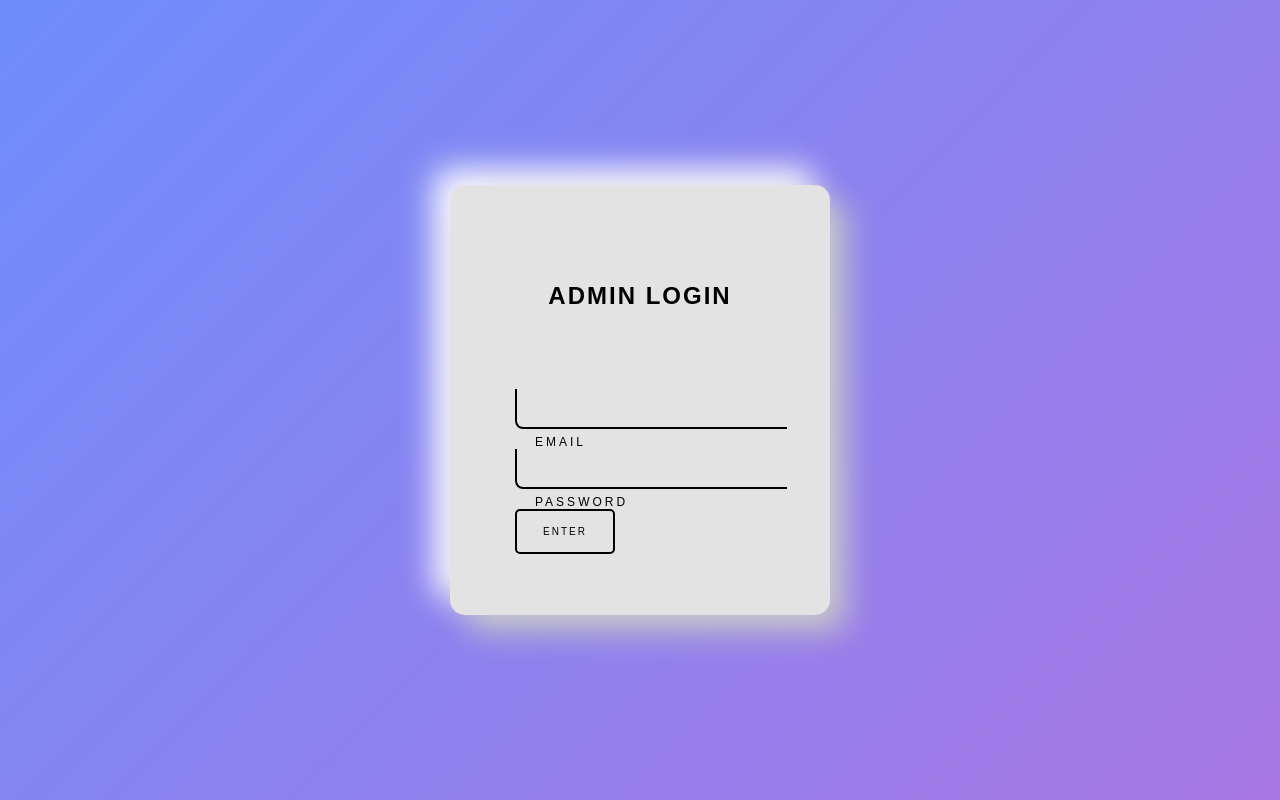
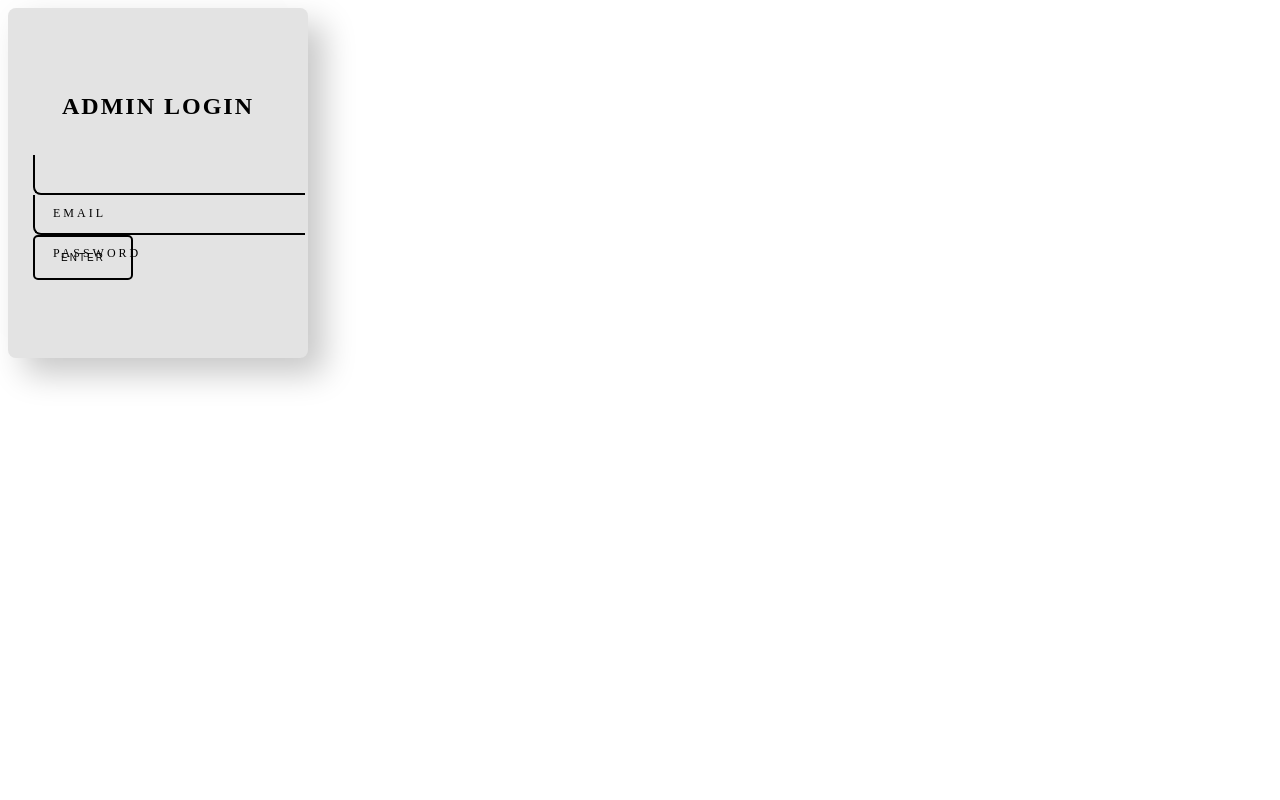
Before and after one commit to hncs28/finalbackend, a Laravel app: page /admin in a window 1280 px wide. Run offline with Laravel 12, Linux system fonts and the light colour scheme.

Commit message:
Refactor form styling and UX in login.blade.php

```diff
--- a/resources/views/CMS/login.blade.php
+++ b/resources/views/CMS/login.blade.php
@@ -6,17 +6,18 @@
     <meta name="viewport" content="width=device-width, initial-scale=1.0">
     <title>Login</title>
     <style>
-        body {
-            font-family: 'Arial', sans-serif;
-            background: linear-gradient(135deg, #6e8efb, #a777e3);
-            display: flex;
-            justify-content: center;
-            align-items: center;
-            height: 100vh;
-            margin: 0;
+        /* From Uiverse.io by JkHuger */
+        .singup {
+            color: #000;
+            text-transform: uppercase;
+            letter-spacing: 2px;
+            display: block;
+            font-weight: bold;
+            font-size: x-large;
+            margin-top: 1.5em;
         }
 
-        .container {
+        .card {
             display: flex;
             justify-content: center;
             align-items: center;
@@ -26,28 +27,19 @@
             gap: 35px;
             border-radius: 15px;
             background: #e3e3e3;
-            box-shadow: 16px 16px 32px #c8c8c8, -16px -16px 32px #fefefe;
-            padding: 40px;
+            box-shadow: 16px 16px 32px #c8c8c8,
+                -16px -16px 32px #fefefe;
+            border-radius: 8px;
         }
 
-        .login-title {
-            color: #000;
-            text-transform: uppercase;
-            letter-spacing: 2px;
-            display: block;
-            font-weight: bold;
-            font-size: x-large;
-            margin-top: 1.5em;
-            margin-bottom: 1em;
-        }
-
-        .inputBox {
-            margin-top: 20px;
+        .inputBox,
+        .inputBox1 {
             position: relative;
             width: 250px;
         }
 
-        .inputBox input {
+        .inputBox input,
+        .inputBox1 input {
             width: 100%;
             padding: 10px;
             outline: none;
@@ -61,7 +53,9 @@
             border-bottom-left-radius: 8px;
         }
 
-        .inputBox span {
+        .inputBox span,
+        .inputBox1 span {
+            margin-top: 5px;
             position: absolute;
             left: 0;
             transform: translateY(-4px);
@@ -87,13 +81,26 @@
             border: 2px;
         }
 
+        .inputBox1 input:valid~span,
+        .inputBox1 input:focus~span {
+            transform: translateX(156px) translateY(-15px);
+            font-size: 0.8em;
+            padding: 5px 10px;
+            background: #000;
+            letter-spacing: 0.2em;
+            color: #fff;
+            border: 2px;
+        }
+
         .inputBox input:valid,
-        .inputBox input:focus {
+        .inputBox input:focus,
+        .inputBox1 input:valid,
+        .inputBox1 input:focus {
             border: 2px solid #000;
             border-radius: 8px;
         }
 
-        .login-button {
+        .enter {
             height: 45px;
             width: 100px;
             border-radius: 5px;
@@ -104,48 +111,42 @@
             text-transform: uppercase;
             font-size: 10px;
             letter-spacing: 2px;
-            margin-top: 20px;
+            margin-bottom: 3em;
         }
 
-        .login-button:hover {
+        .enter:hover {
             background-color: rgb(0, 0, 0);
             color: white;
-        }
-
-        .forgot-password {
-            margin-top: 12px;
-            font-size: 14px;
-            color: #6e8efb;
-            text-decoration: none;
-            transition: color 0.3s;
-        }
-
-        .forgot-password:hover {
-            color: #5a6bfc;
-            text-decoration: underline;
         }
     </style>
 </head>
 
 <body>
     <div class="container">
-        <h2 class="login-title">Admin Login</h2>
+        <div class="card">
+            <a class="singup">Admin login</a>
 
+            <!-- Form starts here -->
             <form action="{{ route('login') }}" method="POST">
                 @csrf
-            <div class="inputBox">
-                <input type="email" id="email" name="email" required>
-                <span>Email</span>
+                <!-- Email input -->
+                <div class="inputBox1">
+                    <input type="email" name="email" required="required">
+                    <span class="user">Email</span>
                 </div>
 
+                <!-- Password input -->
                 <div class="inputBox">
-                <input type="password" id="password" name="password" required>
+                    <input type="password" name="password" required="required">
                     <span>Password</span>
                 </div>
 
-            <button type="submit" class="login-button">Enter</button>
+                <!-- Submit button -->
+                <button type="submit" class="enter">Enter</button>
             </form>
+            <!-- Form ends here -->
 
+        </div>
     </div>
 </body>
 
```
Lines whose indentation alone changed are shown as unchanged.
